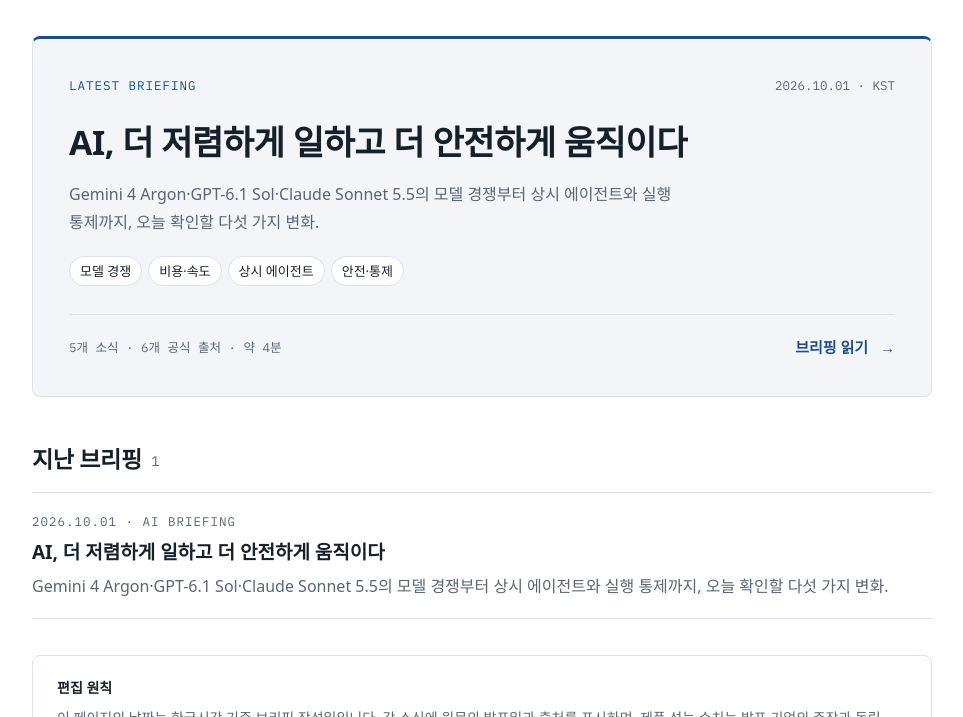
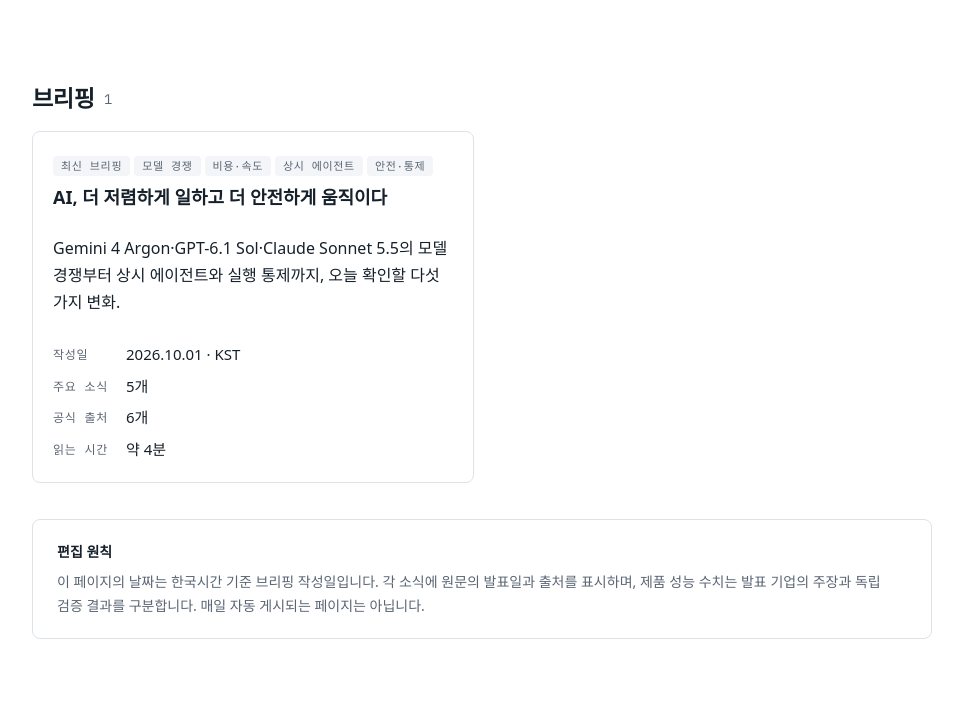
Before and after one commit to drsprolab/drsprolab.github.io, a Jekyll site: the page built from daily-insight/index.html, in a window 1280 px wide and 900 px high, scrolled down 528 px, cut to the strip 183-900 px from the top of the window. Shown: the whole strip, without its empty margins (158-1121 px from the left). Built offline with Jekyll 4.4.1, drawn with Linux system fonts in a browser that asks for light colours; some web fonts are replaced.

Commit message:
Display daily insights as institute-style cards

```diff
--- a/daily-insight/index.html
+++ b/daily-insight/index.html
@@ -13,21 +13,23 @@
     {% include page-banner.html key="daily-insight" %}
   </header>
   {% if issues.size > 0 %}
-  {% assign latest = issues.first %}
-  <article class="daily-feature" aria-labelledby="latest-title">
-    <div class="daily-feature-meta"><span class="eyebrow">LATEST BRIEFING</span><time datetime="{{ latest.date | date_to_xmlschema }}">{{ latest.date | date: "%Y.%m.%d" }} · KST</time></div>
-    <h2 id="latest-title"><a href="{{ latest.url | relative_url }}">{{ latest.title }}</a></h2>
-    <p>{{ latest.summary | escape }}</p>
-    <ul class="tags" aria-label="주제">{% for topic in latest.topics %}<li>{{ topic | escape }}</li>{% endfor %}</ul>
-    <div class="daily-feature-bottom"><span>{{ latest.news_count }}개 소식 · {{ latest.source_count }}개 공식 출처 · 약 {{ latest.reading_minutes }}분</span><a class="daily-read" href="{{ latest.url | relative_url }}">브리핑 읽기 <span aria-hidden="true">→</span></a></div>
-  </article>
   <div class="daily-archive">
-    <h2>지난 브리핑 <span class="n">{{ issues.size }}</span></h2>
-    <ul class="post-list">
+    <h2>브리핑 <span class="n">{{ issues.size }}</span></h2>
+    <div class="inst-grid">
       {% for issue in issues %}
-      <li><span class="eyebrow"><time datetime="{{ issue.date | date_to_xmlschema }}">{{ issue.date | date: "%Y.%m.%d" }}</time> · AI BRIEFING</span><a href="{{ issue.url | relative_url }}">{{ issue.title }}</a><p>{{ issue.summary | escape }}</p></li>
+      <a class="inst" href="{{ issue.url | relative_url }}">
+        <div class="tags">{% if forloop.first %}<span class="badge">최신 브리핑</span>{% endif %}{% for topic in issue.topics %}<span class="badge">{{ topic | escape }}</span>{% endfor %}</div>
+        <h3>{{ issue.title | escape }}</h3>
+        <p>{{ issue.summary | escape }}</p>
+        <dl class="kv">
+          <dt>작성일</dt><dd><time datetime="{{ issue.date | date_to_xmlschema }}">{{ issue.date | date: "%Y.%m.%d" }}</time> · KST</dd>
+          <dt>주요 소식</dt><dd>{{ issue.news_count }}개</dd>
+          <dt>공식 출처</dt><dd>{{ issue.source_count }}개</dd>
+          <dt>읽는 시간</dt><dd>약 {{ issue.reading_minutes }}분</dd>
+        </dl>
+      </a>
       {% endfor %}
-    </ul>
+    </div>
   </div>
   {% else %}
   <p class="daily-method">첫 브리핑을 준비하고 있습니다.</p>
```
